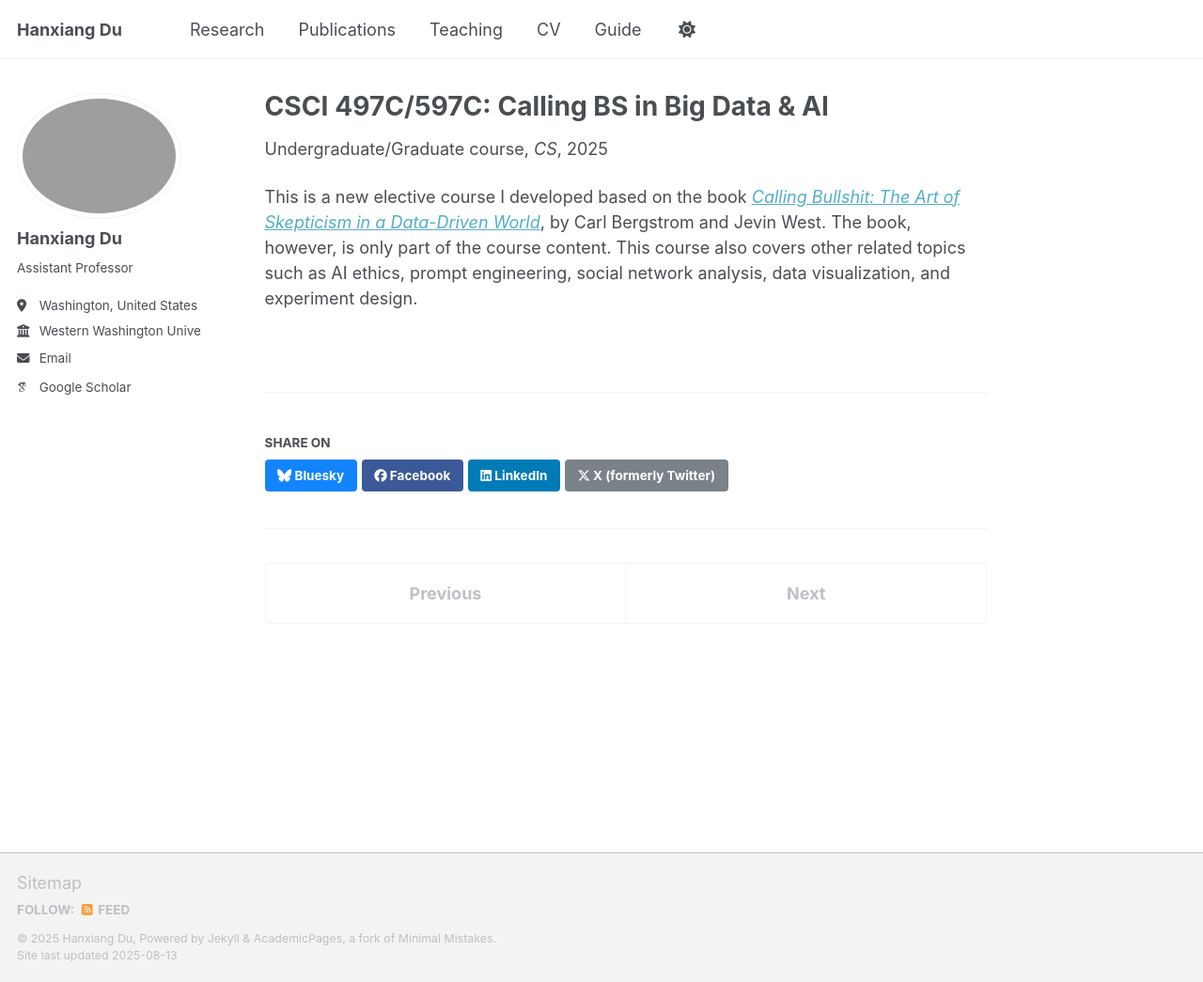
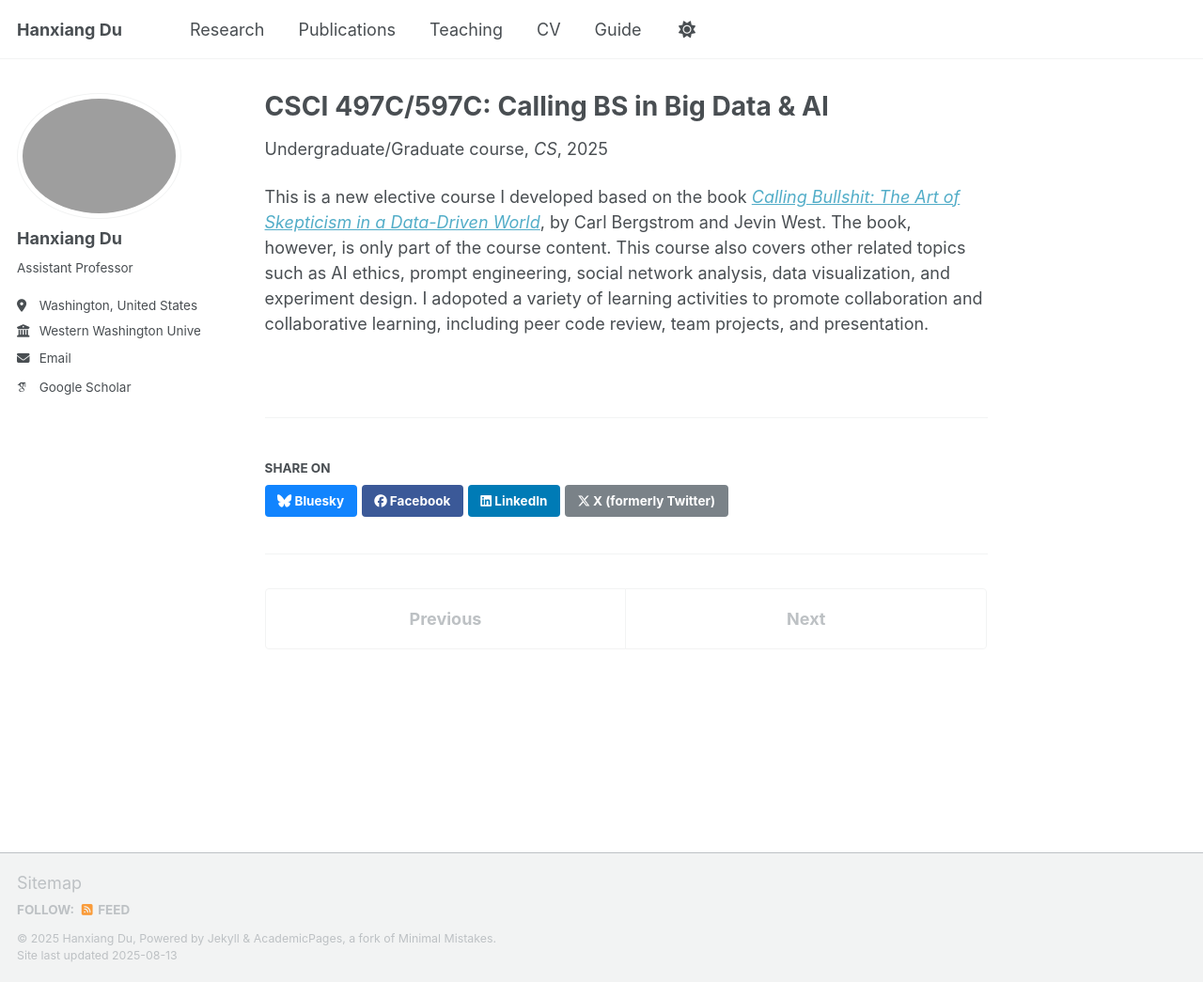
Before and after one commit to HXDU/HD.github.io, a Jekyll site: the page built from _teaching/2015-spring-teaching-2.md, in a window 1280 px wide and 1045 px high. Shown: the whole window at 94% size. Built offline with Jekyll 4.4.1, drawn with Linux system fonts in a browser that asks for light colours; some web fonts are replaced; a script that is not in the unit is left out.

Commit message:
Update 2015-spring-teaching-2.md

```diff
--- a/_teaching/2015-spring-teaching-2.md
+++ b/_teaching/2015-spring-teaching-2.md
@@ -1,9 +1,10 @@
 ---
 title: "CSCI 497C/597C: Calling BS in Big Data & AI"
 collection: teaching
+excerpt: "This is a new elective course I developed for CS students who are interested in data science and AI."
 type: "Undergraduate/Graduate course"
 venue: CS
 date: 2025-01-06
 ---
 
-This is a new elective course I developed based on the book *[Calling Bullshit: The Art of Skepticism in a Data-Driven World](https://www.callingbullshit.org/)*, by Carl Bergstrom and Jevin West. The book, however, is only part of the course content. This course also covers other related topics such as AI ethics, prompt engineering, social network analysis, data visualization, and experiment design.
+This is a new elective course I developed based on the book *[Calling Bullshit: The Art of Skepticism in a Data-Driven World](https://www.callingbullshit.org/)*, by Carl Bergstrom and Jevin West. The book, however, is only part of the course content. This course also covers other related topics such as AI ethics, prompt engineering, social network analysis, data visualization, and experiment design. I adopoted a variety of learning activities to promote collaboration and collaborative learning, including peer code review, team projects, and presentation.
```
